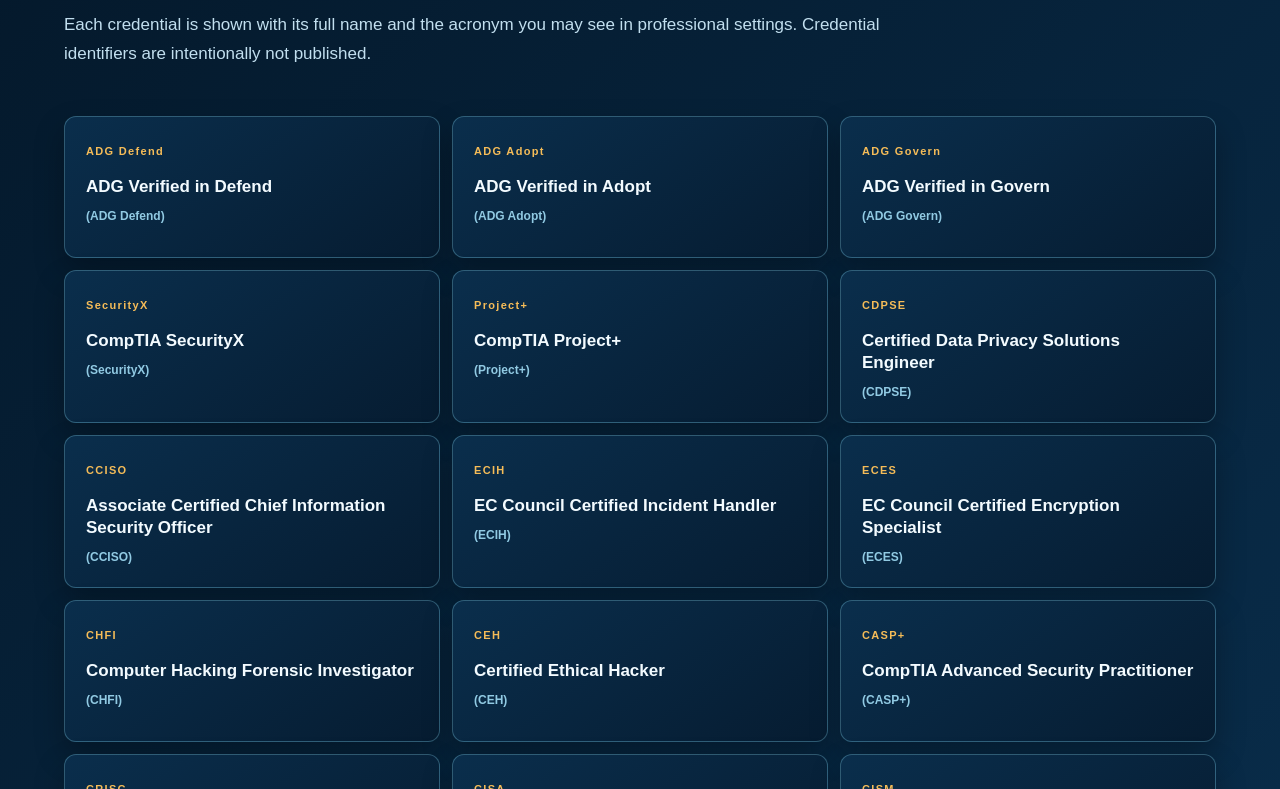
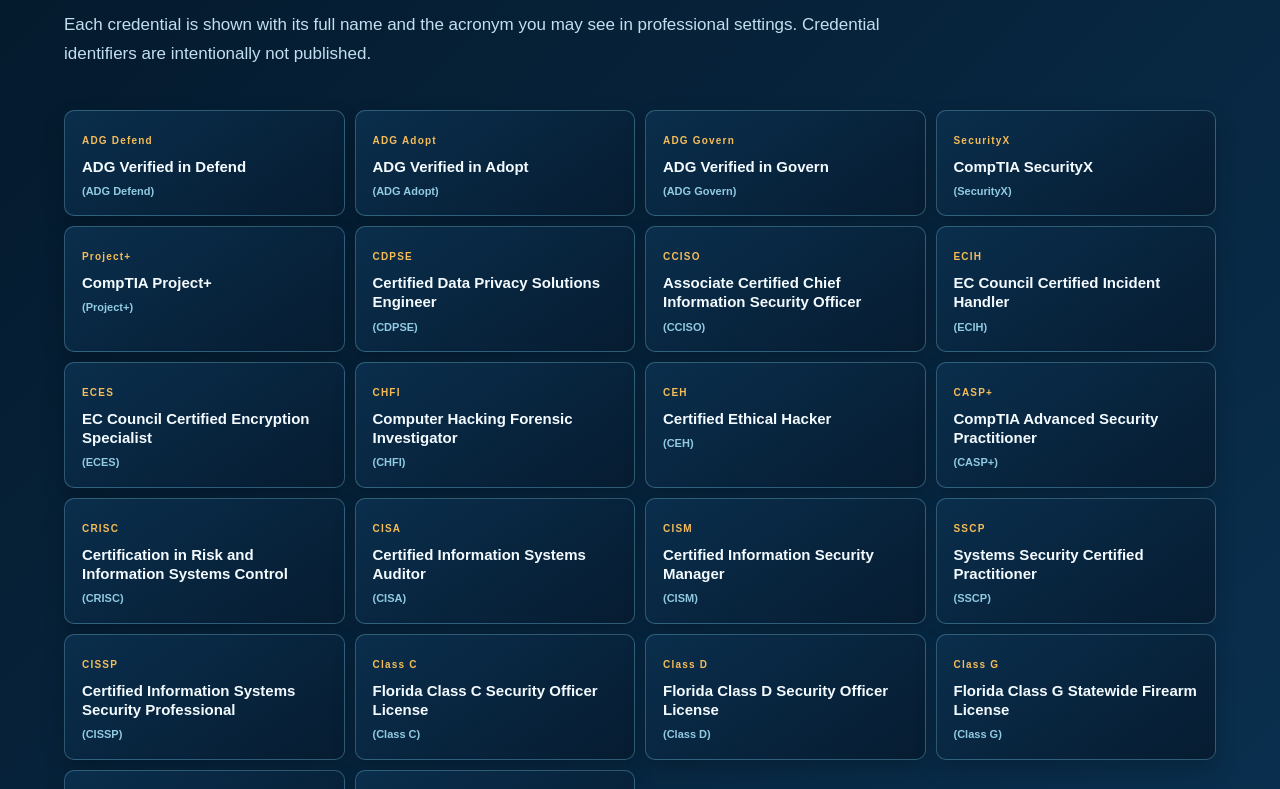
Before and after one commit to jblan2026-hub/obserra-website, a Next.js app: page /about in a window 1280 px wide. Shown: the part 2551-3340 px from the top of the page. Built offline with nearby package versions, Linux system fonts and the light colour scheme; no server answers.

Commit message:
fix: compact Obserra credential tiles

```diff
--- a/app/about/about-extra.css
+++ b/app/about/about-extra.css
@@ -60,11 +60,11 @@
 .books-grid article > div:last-child > span { display: block; margin: 13px 0 23px; color: #b7d8e8; font-size: 14px; }
 .books-grid a { border-bottom: 1px solid #f3ba55; color: #fff; font-size: 13px; font-weight: 900; text-decoration: none; }
 
-.credentials-grid { display: grid; grid-template-columns: repeat(3, minmax(0, 1fr)); gap: 12px; max-width: 1440px; margin: 48px auto 0; }
-.credentials-grid article { min-height: 142px; padding: 21px; border: 1px solid #80cee754; border-radius: 12px; background: linear-gradient(145deg, #0a2e4c, #061c31); box-shadow: 0 14px 30px #0004; }
-.credentials-grid span { display: inline-block; margin-bottom: 17px; color: #f5bc58; font-size: 11px; font-weight: 900; letter-spacing: .12em; }
-.credentials-grid h3 { margin: 0; color: #f3fbff; font-size: 17px; line-height: 1.28; }
-.credentials-grid p { margin: 9px 0 0; color: #91cae3; font-size: 12px; font-weight: 800; }
+.credentials-grid { display: grid; grid-template-columns: repeat(auto-fit, minmax(230px, 1fr)); gap: 10px; max-width: 1440px; margin: 42px auto 0; }
+.credentials-grid article { min-height: 0; padding: 16px 17px; border: 1px solid #80cee754; border-radius: 10px; background: linear-gradient(145deg, #0a2e4c, #061c31); box-shadow: 0 10px 22px #0003; }
+.credentials-grid span { display: inline-block; margin-bottom: 9px; color: #f5bc58; font-size: 10px; font-weight: 900; letter-spacing: .12em; }
+.credentials-grid h3 { margin: 0; color: #f3fbff; font-size: 15px; line-height: 1.28; }
+.credentials-grid p { margin: 7px 0 0; color: #91cae3; font-size: 11px; font-weight: 800; }
 
 .recognition-grid { display: grid; grid-template-columns: repeat(5, minmax(0, 1fr)); gap: 14px; max-width: 1440px; margin: 46px auto 0; }
 .recognition-grid article { display: flex; min-width: 0; min-height: 270px; flex-direction: column; padding: 18px; border: 1px solid #78c8e554; border-radius: 14px; background: #082944; box-shadow: 0 18px 32px #0004; }
@@ -115,7 +115,6 @@
 
 @media (max-width: 1100px) {
   .recognition-grid { grid-template-columns: repeat(3, minmax(0, 1fr)); }
-  .credentials-grid { grid-template-columns: repeat(2, minmax(0, 1fr)); }
   .leadership-media-grid { grid-template-columns: repeat(2, minmax(0, 1fr)); }
   .books-grid, .interview-feature, .speaking, .expertise { grid-template-columns: 1fr; }
   .speaking-visual { width: 100%; max-width: 650px; }
@@ -141,7 +140,8 @@
   .about-hero h1 { font-size: 43px; }
   .about-actions { gap: 16px; margin-top: 26px; }
   .about-profile { padding-right: 22px; padding-left: 22px; }
-  .books-grid article, .credentials-grid, .recognition-grid, .leadership-media-grid, .expertise-grid { grid-template-columns: 1fr; }
+  .books-grid article, .recognition-grid, .leadership-media-grid, .expertise-grid { grid-template-columns: 1fr; }
+  .credentials-grid { grid-template-columns: repeat(2, minmax(0, 1fr)); }
   .books-grid article { gap: 23px; }
   .book-cover { width: 210px; min-height: 285px; }
   .credentials-grid article { min-height: auto; }
```
